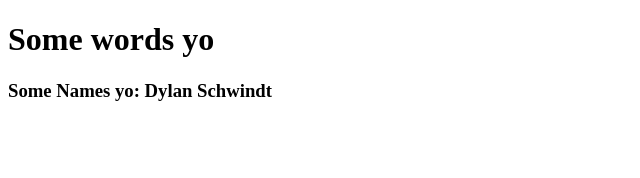
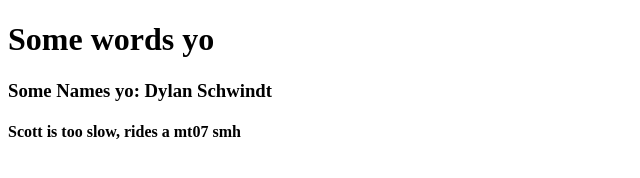
Before and after one commit to tjmer/branch-example-f6, a plain HTML site: page index.html in a window 1280 px wide. Shown: the whole page, without its empty margins (0-640 px from the left). Drawn offline with Linux system fonts and the light colour scheme.

Commit message:
another p tag added

```diff
--- a/index.html
+++ b/index.html
@@ -9,5 +9,6 @@
 	<body>
 		<h1>Some words yo</h1>
 		<h3>Some Names yo: Dylan Schwindt</h3>
+        <h4>Scott is too slow, rides a mt07 smh</h4>
 	</body>
 </html>
```
